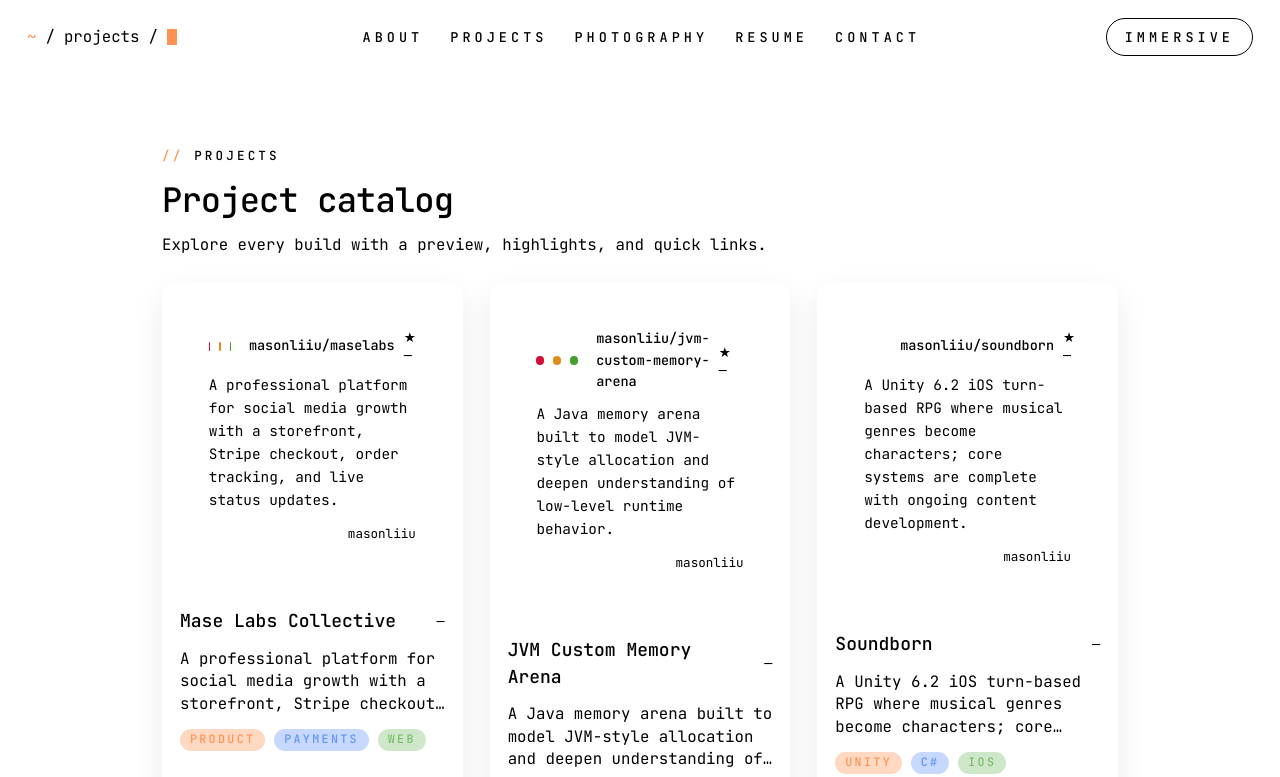
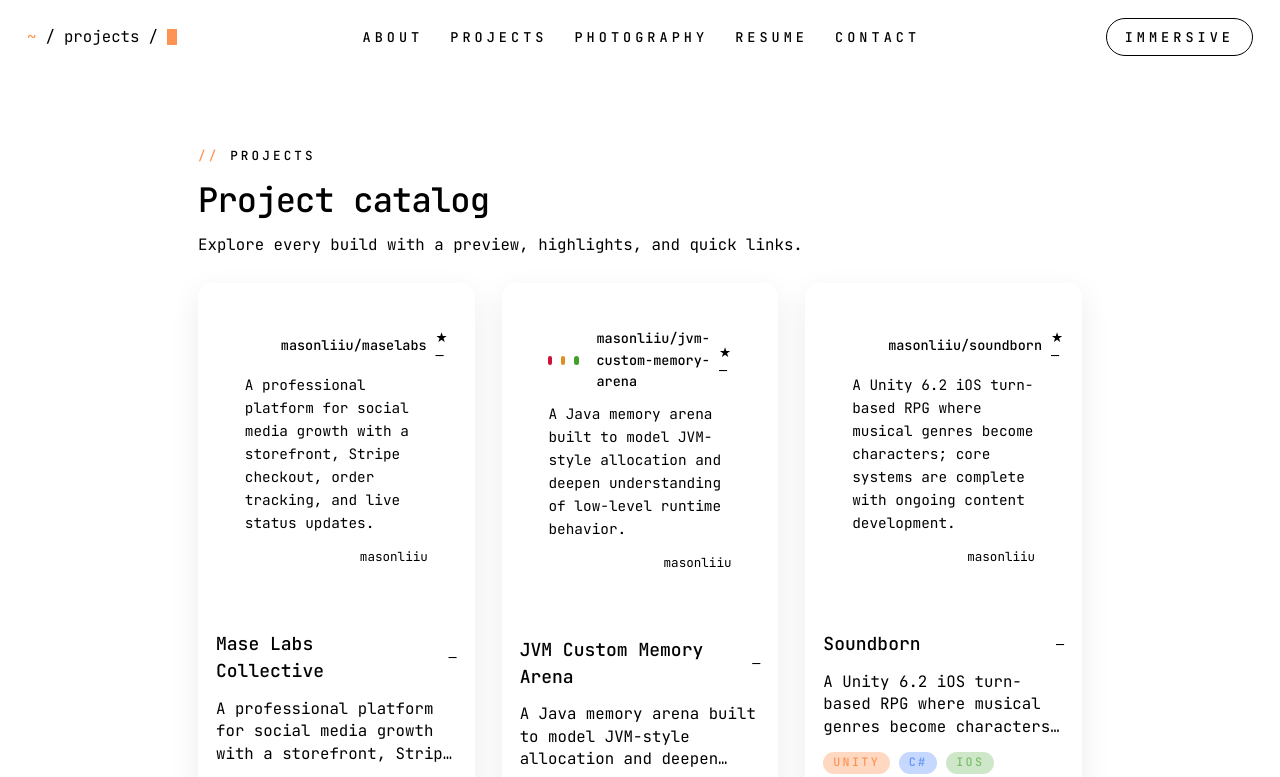
Before and after one commit to masonliiu/portfolio, a Next.js app: page /projects in a window 1280 px wide. Shown: the top 777 px of the page. Built offline with nearby package versions, Linux system fonts and the light colour scheme.

Commit message:
style: increase page padding and compact cards

```diff
--- a/src/app/about/page.tsx
+++ b/src/app/about/page.tsx
@@ -3,7 +3,7 @@ import Link from "next/link";
 export default function AboutPage() {
   return (
     <div className="page-shell max-w-5xl">
-      <div className="header-blur-layer" />
+      <div className="scroll-blur" />
       <div className="terminal-title">About</div>
       <h1 className="mt-3 text-3xl font-semibold tracking-tight">About Me</h1>
 
--- a/src/app/globals.css
+++ b/src/app/globals.css
@@ -149,18 +149,18 @@ body {
   width: 100%;
   max-width: 80rem;
   margin: 0 auto;
-  padding: 3.5rem 4.5rem;
+  padding: 3.5rem 6rem;
 }
 
 @media (min-width: 768px) {
   .page-shell {
-    padding: 3.5rem 6rem;
+    padding: 3.5rem 7rem;
   }
 }
 
 @media (min-width: 1024px) {
   .page-shell {
-    padding: 4rem 9rem;
+    padding: 4rem 11rem;
   }
 }
 
@@ -291,32 +291,23 @@ body {
   overflow: hidden;
 }
 
-.header-blur {
-  background: linear-gradient(
-    to bottom,
-    color-mix(in srgb, var(--color-base) 90%, transparent),
-    transparent
-  );
-  backdrop-filter: blur(16px);
-  mask-image: linear-gradient(to bottom, black 40%, transparent 100%);
-}
-
-.header-blur-layer {
-  position: sticky;
+.scroll-blur {
+  position: fixed;
   top: 0;
-  height: 64px;
-  margin-top: -64px;
+  left: 0;
+  right: 0;
+  height: 84px;
   z-index: 20;
   pointer-events: none;
   backdrop-filter: blur(18px);
-  mask-image: linear-gradient(to bottom, black 0%, transparent 100%);
+  mask-image: linear-gradient(to bottom, black 20%, transparent 100%);
 }
 
 .hover-panel {
   transition: transform 0.2s ease, box-shadow 0.2s ease, border-color 0.2s ease;
 }
 
-.hover-panel:hover {
+.hover-panel:not(.no-lift):hover {
   transform: translateY(-4px);
   border-color: color-mix(in srgb, var(--color-accent) 60%, transparent);
   box-shadow: 0 16px 30px rgba(15, 23, 42, 0.18);
--- a/src/app/page.tsx
+++ b/src/app/page.tsx
@@ -13,7 +13,7 @@ export default function Home() {
   return (
     <div className="relative min-h-screen">
       <BackgroundEffect />
-      <div className="header-blur-layer" />
+      <div className="scroll-blur" />
       <main className="page-shell relative z-10 flex flex-col gap-12">
         <Hero />
 
--- a/src/app/photography/page.tsx
+++ b/src/app/photography/page.tsx
@@ -3,7 +3,7 @@ import Link from "next/link";
 export default function PhotographyPage() {
   return (
     <div className="page-shell max-w-5xl">
-      <div className="header-blur-layer" />
+      <div className="scroll-blur" />
       <div className="terminal-title">Photography</div>
       <h1 className="mt-3 text-3xl font-semibold tracking-tight">Photography</h1>
       <p className="mt-4 text-sm text-[var(--color-subtext0)]">
--- a/src/app/projects/[slug]/page.tsx
+++ b/src/app/projects/[slug]/page.tsx
@@ -18,7 +18,7 @@ export default function ProjectDetailPage({
 
   return (
     <div className="page-shell max-w-5xl">
-      <div className="header-blur-layer" />
+      <div className="scroll-blur" />
       <div className="terminal-title">Projects</div>
       <h1 className="mt-3 text-3xl font-semibold tracking-tight">
         {project.title}
--- a/src/app/projects/page.tsx
+++ b/src/app/projects/page.tsx
@@ -3,7 +3,7 @@ import ProjectsList from "@/components/portfolio/ProjectsList";
 export default function ProjectsPage() {
   return (
     <div className="page-shell">
-      <div className="header-blur-layer" />
+      <div className="scroll-blur" />
       <ProjectsList />
     </div>
   );
--- a/src/components/portfolio/ClickCounter.tsx
+++ b/src/components/portfolio/ClickCounter.tsx
@@ -27,14 +27,14 @@ export default function ClickCounter() {
   }, [showIncrement]);
 
   return (
-    <section className="terminal-card hover-panel flex flex-col items-center justify-center gap-2 p-4 text-center">
-      <div className="text-3xl font-semibold text-[var(--color-accent)]">
+    <section className="terminal-card hover-panel flex flex-col items-center justify-center gap-2 p-3 text-center">
+      <div className="text-2xl font-semibold text-[var(--color-accent)]">
         {count.toLocaleString()}
       </div>
       <button
         type="button"
         onClick={handleClick}
-        className="rounded-md bg-[var(--color-accent)] px-4 py-2 text-xs font-semibold uppercase tracking-[0.3em] text-[var(--color-crust)] transition hover:brightness-110"
+        className="rounded-md bg-[var(--color-accent)] px-3 py-2 text-[10px] font-semibold uppercase tracking-[0.3em] text-[var(--color-crust)] transition hover:brightness-110"
       >
         Click me
       </button>
--- a/src/components/portfolio/ConnectForm.tsx
+++ b/src/components/portfolio/ConnectForm.tsx
@@ -19,7 +19,7 @@ export default function ConnectForm() {
       <p className="mt-2 text-sm text-[var(--color-subtext0)]">
         Send a note directly to <span className="text-[var(--color-accent)]">liumasn@gmail.com</span>.
       </p>
-      <form className="mt-3 space-y-2" onSubmit={handleSubmit}>
+      <form className="mt-2 space-y-2" onSubmit={handleSubmit}>
         <label className="block text-xs text-[var(--color-subtext1)]">
           Name
           <input
--- a/src/components/portfolio/FeaturedProjects.tsx
+++ b/src/components/portfolio/FeaturedProjects.tsx
@@ -35,7 +35,7 @@ export default function FeaturedProjects() {
           <Link
             key={project.slug}
             href={`/projects/${project.slug}`}
-            className="terminal-card hover-panel featured-card group overflow-hidden"
+            className="terminal-card hover-panel no-lift featured-card group overflow-hidden"
           >
             <div className="terminal-preview">
               <div className="terminal-window terminal-preview__inner">
--- a/src/components/portfolio/GitHubActivity.tsx
+++ b/src/components/portfolio/GitHubActivity.tsx
@@ -129,7 +129,7 @@ export default function GitHubActivity() {
   );
 
   return (
-    <section className="terminal-card hover-panel p-4">
+    <section className="terminal-card hover-panel p-3">
       <div className="flex items-center justify-between text-sm">
         <h3 className="font-semibold">Recent Commits</h3>
         <a
@@ -153,7 +153,7 @@ export default function GitHubActivity() {
       ) : null}
       {status === "ready" ? (
         <>
-          <ul className="mt-2 space-y-2 text-sm">
+          <ul className="mt-2 space-y-1.5 text-sm">
             {commits.length === 0 ? (
               <li className="text-xs text-[var(--color-subtext1)]">
                 No recent public commits.
--- a/src/components/portfolio/LocationCard.tsx
+++ b/src/components/portfolio/LocationCard.tsx
@@ -5,8 +5,8 @@ export default function LocationCard() {
         <h3 className="text-sm font-semibold">Currently Based In</h3>
         <span className="text-xs text-[var(--color-accent)]">●</span>
       </div>
-      <div className="mt-3 overflow-hidden rounded-lg border border-[var(--color-surface1)] bg-[var(--color-mantle)]">
-        <div className="relative h-20">
+      <div className="mt-2 overflow-hidden rounded-lg border border-[var(--color-surface1)] bg-[var(--color-mantle)]">
+        <div className="relative h-16">
           <div className="absolute inset-0 bg-[radial-gradient(circle_at_center,var(--color-surface2),transparent_60%)] opacity-60" />
           <div className="absolute inset-0 bg-[linear-gradient(to_right,rgba(255,255,255,0.08)_1px,transparent_1px),linear-gradient(to_bottom,rgba(255,255,255,0.08)_1px,transparent_1px)] bg-[size:24px_24px] opacity-30" />
           <div className="absolute left-1/2 top-1/2 flex -translate-x-1/2 -translate-y-1/2 items-center gap-2 rounded-full bg-[var(--color-base)]/90 px-3 py-1 text-xs text-[var(--color-text)] shadow-sm">
```
Also changed, not shown: src/components/portfolio/ThemePanel.tsx (+5 -5 lines).
